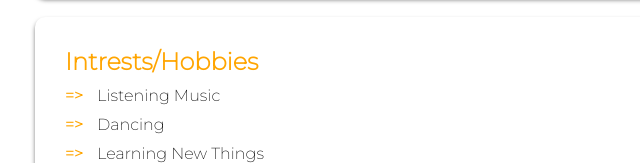
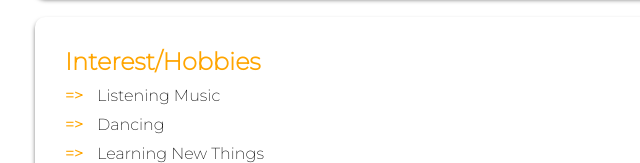
Before and after one commit to avinashGunturu/myResume, a plain HTML site: page index.html in a window 1280 px wide. Shown: the part 2057-2220 px from the top of the page, 230-870 px from the left. Drawn offline with Linux system fonts and the light colour scheme.

Commit message:
htm change

```diff
--- a/index.html
+++ b/index.html
@@ -181,7 +181,7 @@
         </div>
         <div class="hobbies container">
           <div class="subHeading">
-            <h2>Intrests/Hobbies</h2>
+            <h2>Interest/Hobbies</h2>
             <i class="far hobi"> ^</i>
           </div>
           <div class="hob">
```
